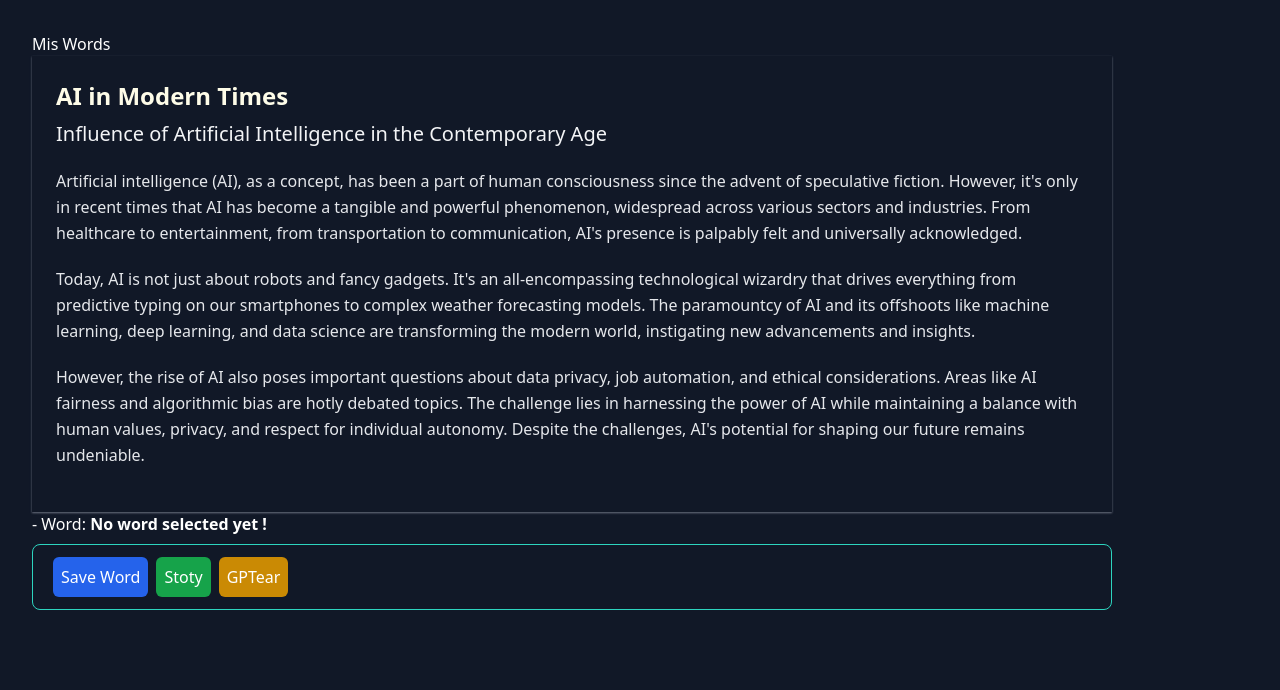
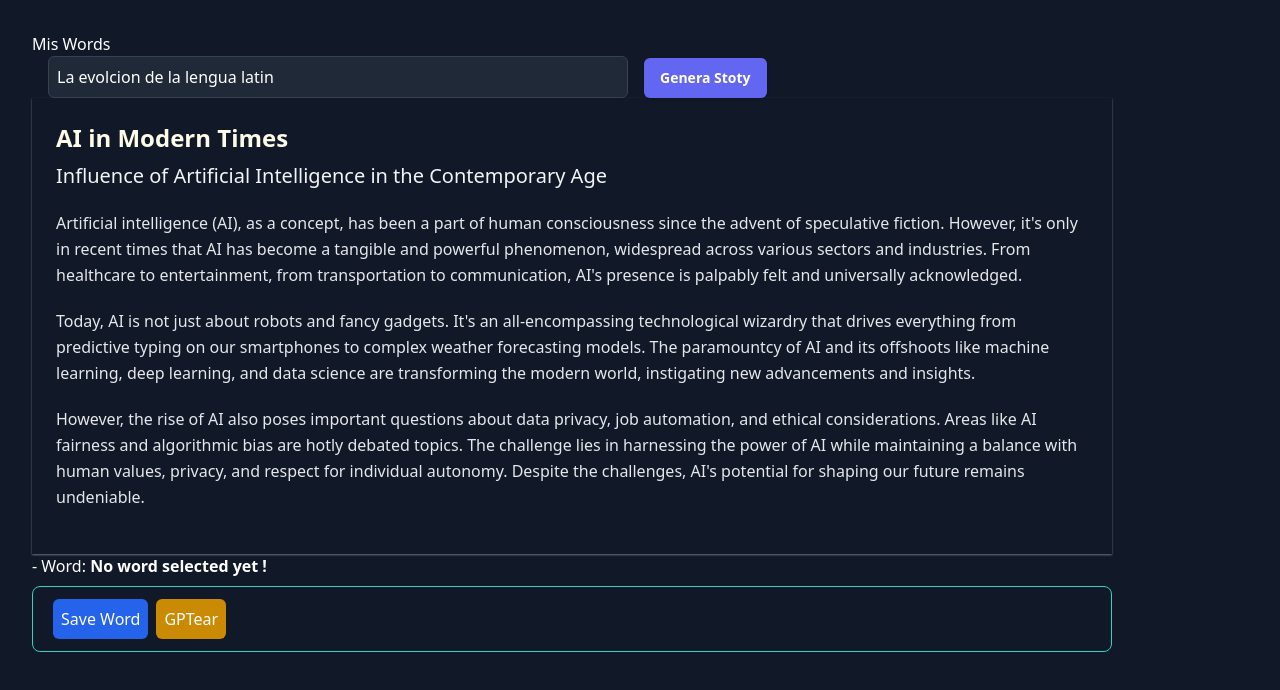
Before and after one commit to alexandernovadev/iaenglish, a Next.js app: page / in a window 1280 px wide. Shown: the top 690 px of the page. Built offline with nearby package versions, Linux system fonts and the light colour scheme.

Commit message:
Esta quidando chimba

```diff
--- a/src/data/storymock.ts
+++ b/src/data/storymock.ts
@@ -1,4 +1,4 @@
-import { Story } from "@/hooks/story/useGenertateStoryJsonGPT";
+import { Story } from "@/interfaces/story";
 
 export const StoryMock = () => {
   const s:Story = {
--- /dev/null
+++ b/src/interfaces/story.ts
@@ -0,0 +1,5 @@
+export interface Story {
+  title: string;
+  subtitle?: string;
+  paragraps?: string[];
+}
--- a/src/pages/index.tsx
+++ b/src/pages/index.tsx
@@ -9,6 +9,7 @@
 
 export default function Home() {
   const [inputWord, setInputWord] = useState("");
+  const [topic, setTopic] = useState("La evolcion de la lengua latin");
   const { getStory, isErrorGetStory, isLoadingGetStory, story } =
     useGenertateStoryJsonGPT();
 
@@ -48,6 +49,46 @@
       </NextLink>
 
       <section className="w-[1080px]  ">
+        <div>
+          <input
+            type="text"
+            value={topic}
+            onChange={(e) => setTopic(e.target.value)}
+            placeholder="Search a word..."
+            className="p-2 bg-gray-800 border border-gray-700 rounded-md w-[580px] mx-4"
+          />
+
+          <button
+            type="button"
+            onClick={() => getStory(topic)}
+            className="inline-flex items-center px-4 py-2 font-semibold leading-6 text-sm shadow rounded-md text-white bg-indigo-500 hover:bg-indigo-400 transition ease-in-out duration-150 cursor-not-allowed"
+            disabled={isLoading}
+          >
+            {isLoading && (
+              <svg
+                className="animate-spin -ml-1 mr-3 h-5 w-5 text-white"
+                xmlns="http://www.w3.org/2000/svg"
+                fill="none"
+                viewBox="0 0 24 24"
+              >
+                <circle
+                  className="opacity-25"
+                  cx="12"
+                  cy="12"
+                  r="10"
+                  stroke="currentColor"
+                  stroke-width="4"
+                ></circle>
+                <path
+                  className="opacity-75"
+                  fill="currentColor"
+                  d="M4 12a8 8 0 018-8V0C5.373 0 0 5.373 0 12h4zm2 5.291A7.962 7.962 0 014 12H0c0 3.042 1.135 5.824 3 7.938l3-2.647z"
+                ></path>
+              </svg>
+            )}
+            Genera Stoty
+          </button>
+        </div>
         <div className="p-6 bg-gray-900 shadow-sm shadow-gray-500">
           <h1 className="text-2xl font-bold text-yellow-50 mb-2">
             {story.title}
@@ -80,13 +121,6 @@
           onSubmit={() => {}}
           className="mb-4 mt-2 flex border-teal-400 border p-3 rounded-lg"
         >
-          {/* <input
-            type="text"
-            value={inputWord}
-            onChange={(e) => setInputWord(e.target.value)}
-            placeholder="Search a word..."
-            className="p-2 bg-gray-800 border border-gray-700 rounded-md"
-          /> */}
           {wordGPTJSON?.word !== MSG_NO_WORD && (
             <button
               onClick={() => wordGPTJSON && saveWordDB(wordGPTJSON)}
@@ -97,14 +131,7 @@
               Save Word
             </button>
           )}
-          <button
-            onClick={() => getStory("sam altman")}
-            disabled={isLoading}
-            type="button"
-            className="ml-2 p-2 bg-green-600 hover:bg-green-700 rounded-md"
-          >
-            Stoty
-          </button>
+
           <button
             type="button"
             onClick={() => callGPT(inputWord)}
```
Also changed, not shown: src/hooks/story/useGenertateStoryJsonGPT.ts (+1 -6 lines).
